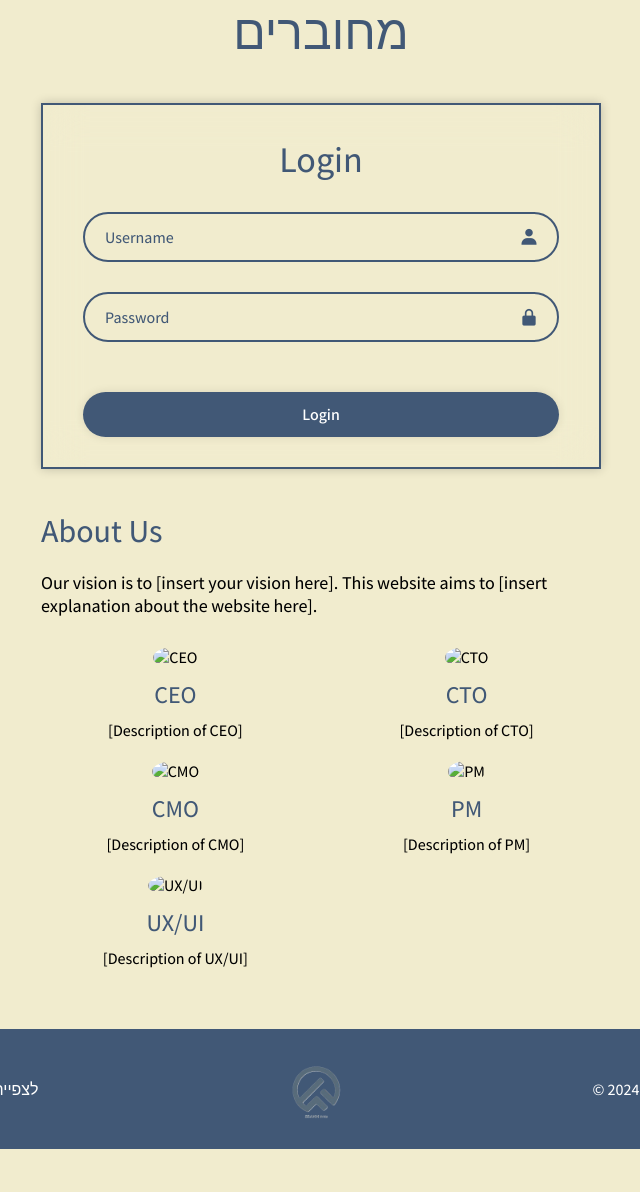
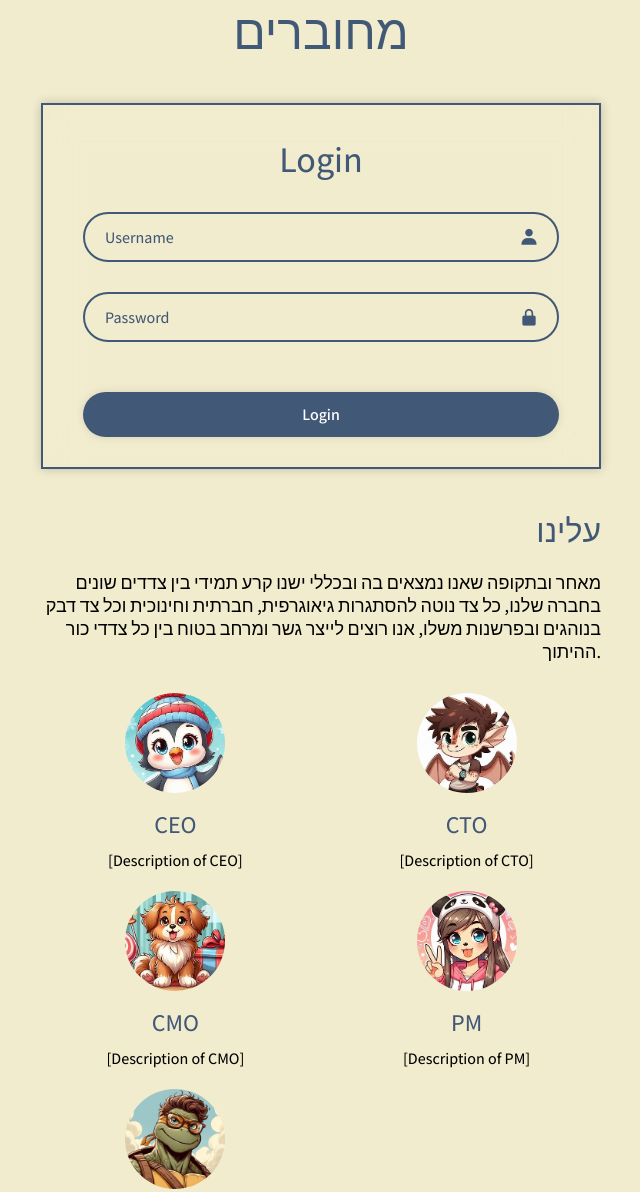
Before and after one commit to natancharge/ChatApp, a plain HTML site: page index.html in a window 1280 px wide. Shown: the top 1192 px of the page, without its empty margins (319-959 px from the left). Before the commit the page ends 1149 px from the top, so only its background shows below. Drawn offline with nearby package versions, Linux system fonts and the light colour scheme.

Commit message:
Add about content

```diff
--- a/assets/index.css
+++ b/assets/index.css
@@ -108,7 +108,7 @@ h1.main-title {
 
 .about-section {
     margin-top: 40px;
-    text-align: left;
+    text-align: right;
 }
 
 .about-section h2 {
--- a/index.html
+++ b/index.html
@@ -39,33 +39,35 @@
     </div>
 
     <section class="about-section">
-      <h2>About Us</h2>
+      <h2>עלינו</h2>
       <p class="vision">
-        Our vision is to [insert your vision here]. This website aims to [insert explanation about the website here].
+        מאחר ובתקופה שאנו נמצאים בה ובכללי ישנו קרע תמידי בין צדדים שונים בחברה שלנו, כל צד נוטה
+להסתגרות גיאוגרפית, חברתית וחינוכית וכל צד דבק בנוהגים ובפרשנות משלו, אנו רוצים לייצר גשר ומרחב
+בטוח בין כל צדדי כור ההיתוך.
       </p>
       <div class="team">
         <div class="team-member">
-          <img src="images/ceo.jpg" alt="CEO">
+          <img src="images/penguin-shirel.jpeg" alt="CEO">
           <h3>CEO</h3>
           <p>[Description of CEO]</p>
         </div>
         <div class="team-member">
-          <img src="images/cto.jpg" alt="CTO">
+          <img src="images/dragon-netanel.jpeg" alt="CTO">
           <h3>CTO</h3>
           <p>[Description of CTO]</p>
         </div>
         <div class="team-member">
-          <img src="images/cmo.jpg" alt="CMO">
+          <img src="images/dog-anaelle.jpeg" alt="CMO">
           <h3>CMO</h3>
           <p>[Description of CMO]</p>
         </div>
         <div class="team-member">
-          <img src="images/pm.jpg" alt="PM">
+          <img src="images/panda-shelly.jpeg" alt="PM">
           <h3>PM</h3>
           <p>[Description of PM]</p>
         </div>
         <div class="team-member">
-          <img src="images/uxui.jpg" alt="UX/UI">
+          <img src="images/turtle-nadav.jpeg" alt="UX/UI">
           <h3>UX/UI</h3>
           <p>[Description of UX/UI]</p>
         </div>
```
